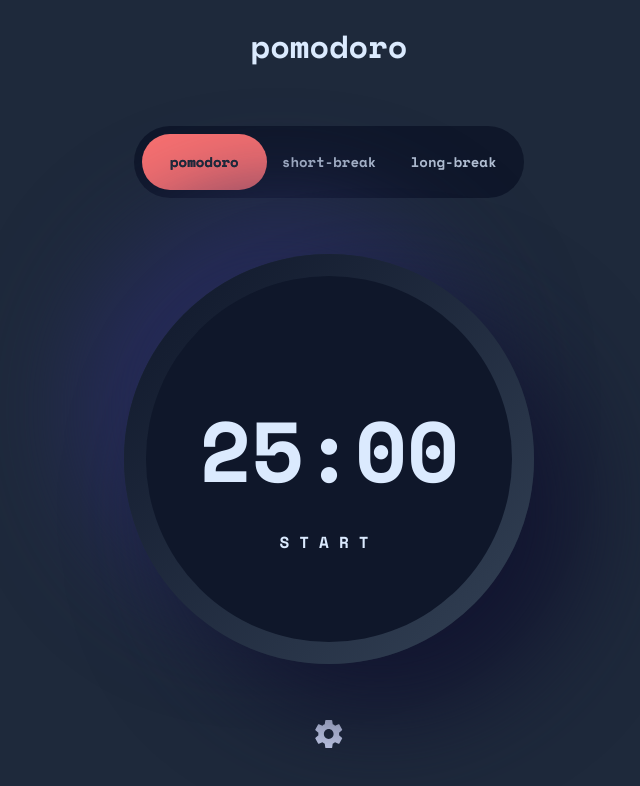
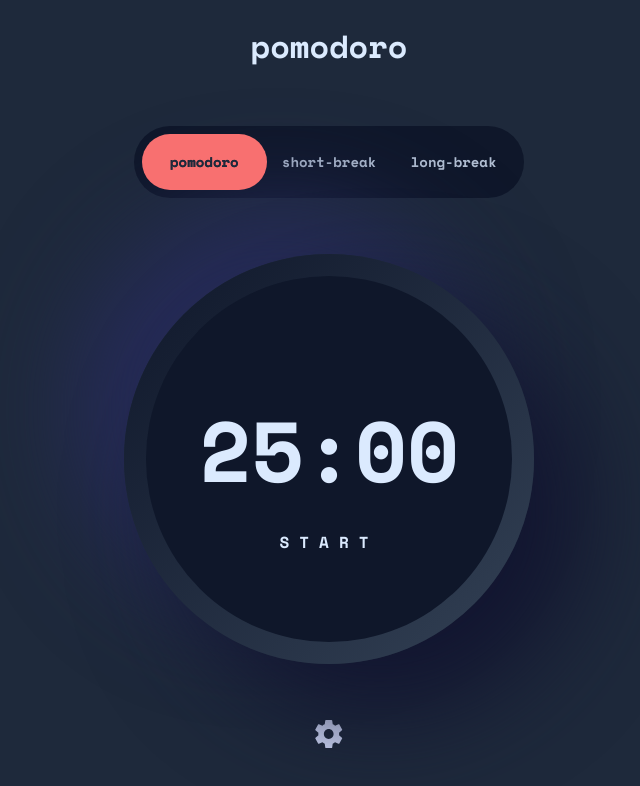
Before and after one commit to bohdancho/pomodoro-spa, a React (Vite) app: page / in a window 1280 px wide. Shown: the top 786 px of the page, without its empty margins (311-951 px from the left). Built offline with nearby package versions, Linux system fonts and the light colour scheme.

Commit message:
fix modeTabs z-index (shadow from timer)

```diff
--- a/src/components/modeTabs.tsx
+++ b/src/components/modeTabs.tsx
@@ -50,7 +50,7 @@ export const ModeTabs: FunctionComponent<ModeTabsProps> = ({ presets, activeMode
 
   const getTextMask = ({ left, right }: { left: number; right: number }) => (
     <div
-      className='absolute inset-0 z-10 pointer-events-none transition-[clip-path] duration-1000'
+      className='absolute inset-0 z-20 pointer-events-none transition-[clip-path] duration-1000'
       style={{ clipPath: `inset(0 ${right}px 0 ${left}px)` }}
     >
       <div className='flex'>
@@ -65,7 +65,7 @@ export const ModeTabs: FunctionComponent<ModeTabsProps> = ({ presets, activeMode
 
   const getActiveLayer = ({ left, right }: { left: number; right: number }) => (
     <div
-      className='absolute h-full bg-primary top-0 rounded-full pointer-events-none duration-1000 transition-[left,right] transform'
+      className='absolute h-full bg-primary z-10 top-0 rounded-full pointer-events-none duration-1000 transition-[left,right] transform'
       style={{ left, right }}
     ></div>
   )
```
